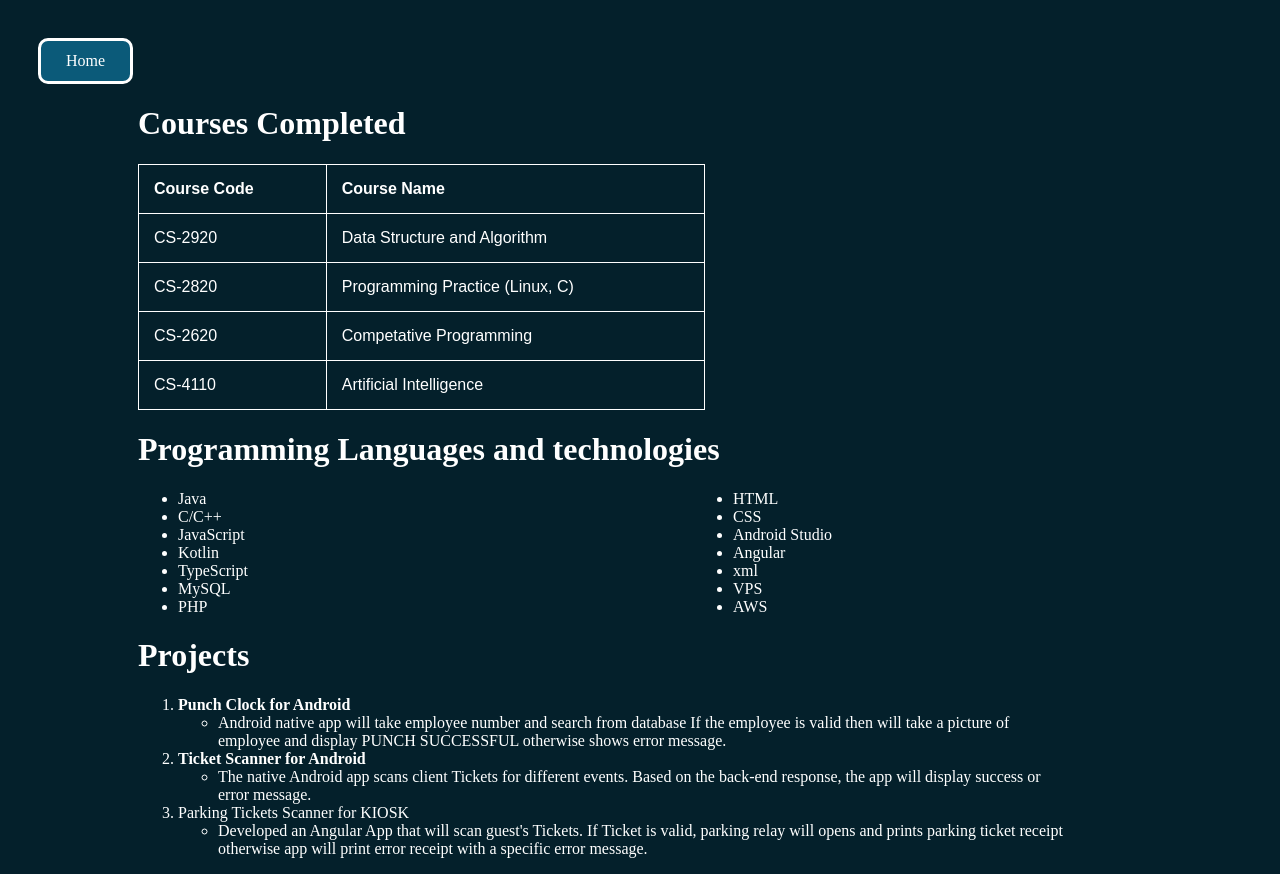
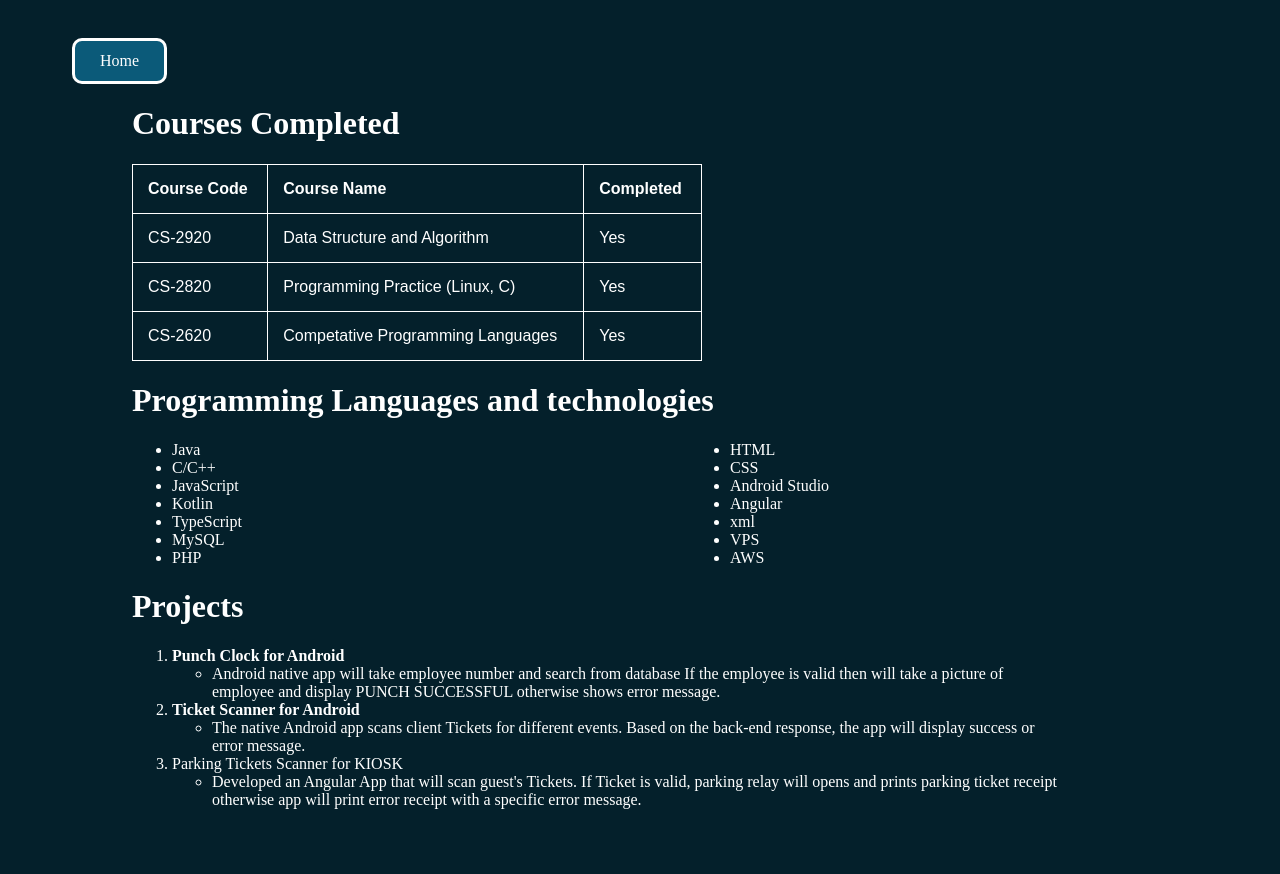
Before and after one commit to Mazid524/PersonalWeb, a plain HTML site: page aboutMe.html in a window 1280 px wide. After the commit the page ends 825 px from the top, so only its background shows below. Drawn offline with Linux system fonts and the light colour scheme.

Commit message:
made changes for bottm container

```diff
--- a/aboutMe.html
+++ b/aboutMe.html
@@ -10,7 +10,7 @@
     style="
       background-color: #04202b;
       color: white;
-      padding-left: 30px;
+      padding-left: 5%;
       padding-top: 30px;
     "
     class="contact-page"
@@ -18,7 +18,7 @@
     <div>
       <a href="./index.html" class="button">Home</a>
     </div>
-    <div style="padding-left: 100px; align-items: center">
+    <div style="padding-left: 5%; align-items: center">
       <div>
         <h1>Courses Completed</h1>
         <table
@@ -34,22 +34,22 @@
           <tr style="font-weight: bold">
             <th style="font-weight: bold">Course Code</th>
             <th style="font-weight: bold">Course Name</th>
+            <th style="font-weight: bold">Completed</th>
           </tr>
           <tr>
             <td>CS-2920</td>
             <td>Data Structure and Algorithm</td>
+            <td>Yes</td>
           </tr>
           <tr>
             <td>CS-2820</td>
             <td>Programming Practice (Linux, C)</td>
+            <td>Yes</td>
           </tr>
           <tr>
             <td>CS-2620</td>
-            <td>Competative Programming</td>
-          </tr>
-          <tr>
-            <td>CS-4110</td>
-            <td>Artificial Intelligence</td>
+            <td>Competative Programming Languages</td>
+            <td>Yes</td>
           </tr>
         </table>
       </div>
--- a/style.css
+++ b/style.css
@@ -178,6 +178,10 @@ th {
 }
 
 .bottom-container {
+  position: sticky;
+  bottom: 0%;
+  width: 100%;
+  margin-top: 25%;
   background-color: #1188b7;
-  padding: 50px 0 20px;
+  /* padding: 50px 0 20px; */
 }
```
